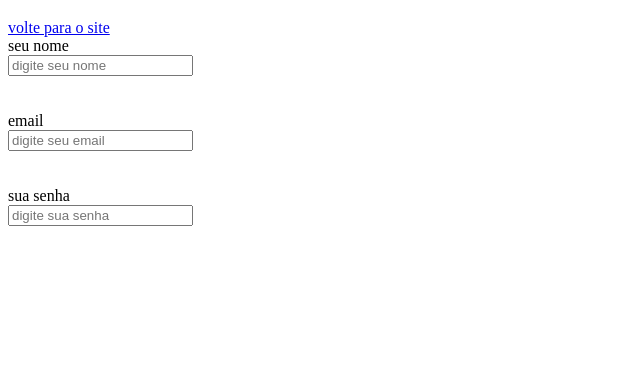
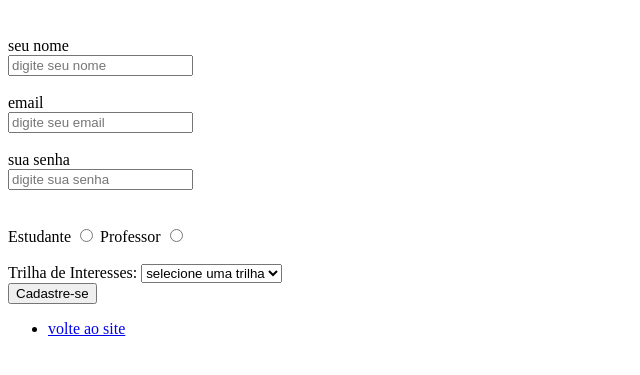
Before and after one commit to vtzada009/projeto-robomaker-, a plain HTML site: page cadastro.html in a window 1280 px wide. Shown: the part 61-436 px from the top of the page, without its empty margins (0-640 px from the left). Drawn offline with Linux system fonts and the light colour scheme.

Commit message:
finalizando site em html 5

```diff
--- a/cadastro.html
+++ b/cadastro.html
@@ -1,13 +1,14 @@
 <!DOCTYPE html>
 <html lang="pt-BR">
+
 <head>
     <meta charset="UTF-8">
     <meta name="viewport" content="width=device-width, initial-scale=1.0">
     <title>Cadastro</title>
 </head>
+
 <body>
     <h1>Crie sua conta</h1>
-    <a href="index.html">volte para o site</a>
     <br>
     <form action="nome">
         <label for="nome">seu nome</label>
@@ -17,10 +18,11 @@
             name="nome"
             id="nome"
             placeholder="digite seu nome"
-        required>
+            required
+            >
 
     </form>
-    <br><br>
+    <br>
     <form action="email">
         <label for="email">email</label>
         <br>
@@ -29,14 +31,57 @@
             name="email"
             id="email"
             placeholder="digite seu email"
-        required>
+            required
+        >
     </form>
-    <br><br>
+    <br>
     <form action="senha">
         <label for="senha">sua senha</label>
         <br>
-        <input type="senha" name="senha" id="senha" placeholder="digite sua senha"
-        required>
+        <input
+            type="password"
+            name="senha"
+            id="senha"
+            placeholder="digite sua senha"
+            required
+            >
     </form>
+    <br><br>
+    <label for="estudante">Estudante</label>
+    <input
+        type="radio"
+        name="profissao"
+        id="profissao"
+        required
+        >
+    <label for="professor">Professor</label>
+    <input
+        type="radio"
+        name="profissao"
+        id="profissao"
+        required
+        >
+    <br><br>
+    <div>
+        <label for="trilha">Trilha de Interesses:</label>
+            <select name="trilha" id="trilha">
+                 <option value="">selecione uma trilha</option>
+            <option value="robotica">Robótica Basica</option>
+         <option value="ia">Inteligencia Artificial</option>
+         <option value="programacao">Programação</option>
+            </select>
+    </div>
+
+    <button type="submit">Cadastre-se</button>
+    </form>
+
+    <nav>
+        <ul>
+            <li>
+                <a href="index.html">volte ao site</a>
+            </li>
+        </ul>
+    </nav>
 </body>
+
 </html>
```
Lines whose indentation alone changed are shown as unchanged.
